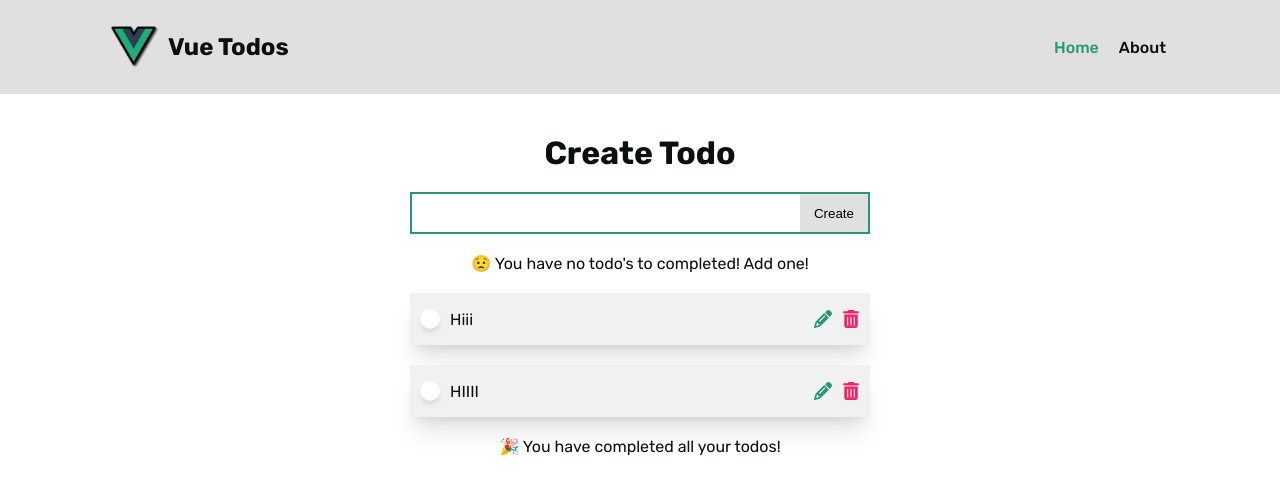
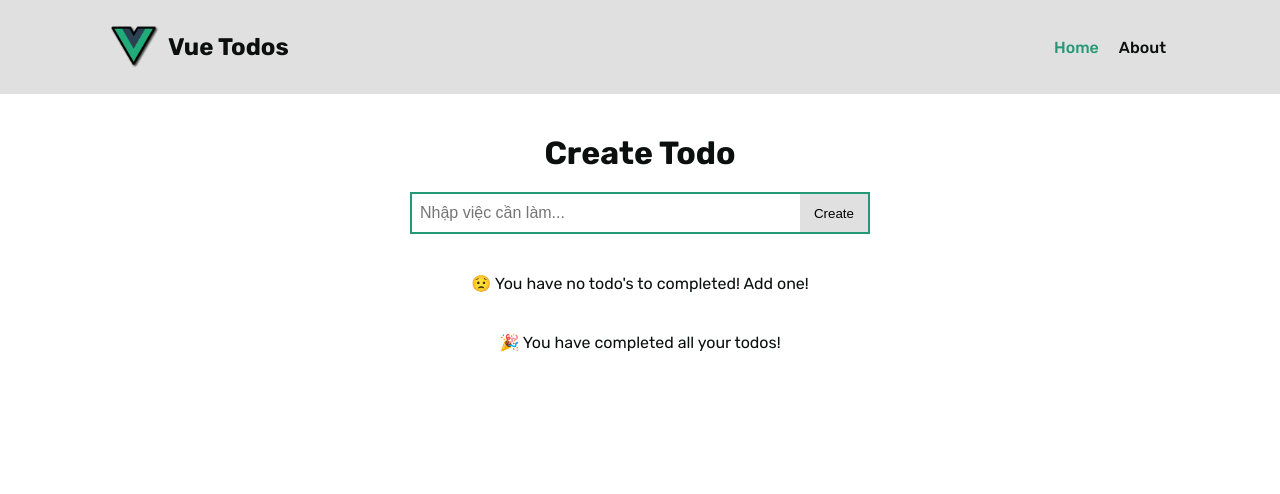
Before and after one commit to NguyenUyen-ReactJs2206/CRUD_Vue_TS, a Vue app in the folder Vue-Crud-Ts/: page / in a window 1280 px wide. Shown: the top 494 px of the page. Built offline with nearby package versions, Linux system fonts and the light colour scheme.

Commit message:
push and sace todo to localstorage

```diff
--- a/Vue-Crud-Ts/package.json
+++ b/Vue-Crud-Ts/package.json
@@ -10,6 +10,7 @@
   },
   "dependencies": {
     "sass": "^1.69.5",
+    "uuid": "^9.0.1",
     "vue": "^3.3.8",
     "vue-router": "^4.2.5"
   },
--- /dev/null
+++ b/Vue-Crud-Ts/src/components/ItemList.vue
@@ -0,0 +1,37 @@
+<template>
+  <ul class="todo-list">
+    <li v-for="todo in todos" :key="todo.id">
+      <input type="checkbox" v-model="todo.completed" />
+      <div class="todo">{{ todo.name }}</div>
+      <div class="icon">
+        <svg
+          xmlns="http://www.w3.org/2000/svg"
+          height="18"
+          width="18"
+          viewBox="0 0 512 512"
+        >
+          <path
+            d="M410.3 231l11.3-11.3-33.9-33.9-62.1-62.1L291.7 89.8l-11.3 11.3-22.6 22.6L58.6 322.9c-10.4 10.4-18 23.3-22.2 37.4L1 480.7c-2.5 8.4-.2 17.5 6.1 23.7s15.3 8.5 23.7 6.1l120.3-35.4c14.1-4.2 27-11.8 37.4-22.2L387.7 253.7 410.3 231zM160 399.4l-9.1 22.7c-4 3.1-8.5 5.4-13.3 6.9L59.4 452l23-78.1c1.4-4.9 3.8-9.4 6.9-13.3l22.7-9.1v32c0 8.8 7.2 16 16 16h32zM362.7 18.7L348.3 33.2 325.7 55.8 314.3 67.1l33.9 33.9 62.1 62.1 33.9 33.9 11.3-11.3 22.6-22.6 14.5-14.5c25-25 25-65.5 0-90.5L453.3 18.7c-25-25-65.5-25-90.5 0zm-47.4 168l-144 144c-6.2 6.2-16.4 6.2-22.6 0s-6.2-16.4 0-22.6l144-144c6.2-6.2 16.4-6.2 22.6 0s6.2 16.4 0 22.6z"
+          />
+        </svg>
+
+        <svg
+          xmlns="http://www.w3.org/2000/svg"
+          height="18"
+          width="18"
+          viewBox="0 0 448 512"
+        >
+          <path
+            d="M135.2 17.7C140.6 6.8 151.7 0 163.8 0H284.2c12.1 0 23.2 6.8 28.6 17.7L320 32h96c17.7 0 32 14.3 32 32s-14.3 32-32 32H32C14.3 96 0 81.7 0 64S14.3 32 32 32h96l7.2-14.3zM32 128H416V448c0 35.3-28.7 64-64 64H96c-35.3 0-64-28.7-64-64V128zm96 64c-8.8 0-16 7.2-16 16V432c0 8.8 7.2 16 16 16s16-7.2 16-16V208c0-8.8-7.2-16-16-16zm96 0c-8.8 0-16 7.2-16 16V432c0 8.8 7.2 16 16 16s16-7.2 16-16V208c0-8.8-7.2-16-16-16zm96 0c-8.8 0-16 7.2-16 16V432c0 8.8 7.2 16 16 16s16-7.2 16-16V208c0-8.8-7.2-16-16-16z"
+          />
+        </svg>
+      </div>
+    </li>
+  </ul>
+</template>
+
+<script setup lang="ts">
+import { TodoInterface } from "../types/todoList.type";
+
+defineProps<{ todos: TodoInterface[] }>();
+</script>
--- a/Vue-Crud-Ts/src/pages/Home.vue
+++ b/Vue-Crud-Ts/src/pages/Home.vue
@@ -2,68 +2,43 @@
   <main class="home">
     <h1>Create Todo</h1>
     <div class="input-wrap">
-      <input type="text" />
-      <button>Create</button>
+      <input
+        type="text"
+        v-model="newTodo"
+        @keyup.enter="addTodo"
+        placeholder="Nhập việc cần làm..."
+      />
+      <button type="submit" @click="addTodo">Create</button>
     </div>
+    <p>{{ newTodo }}</p>
+
     <p>😟 You have no todo's to completed! Add one!</p>
-    <ul class="todo-list">
-      <li>
-        <input type="checkbox" />
-        <div class="todo">Hiii</div>
-        <div class="icon">
-          <svg
-            xmlns="http://www.w3.org/2000/svg"
-            height="18"
-            width="18"
-            viewBox="0 0 512 512"
-          >
-            <path
-              d="M410.3 231l11.3-11.3-33.9-33.9-62.1-62.1L291.7 89.8l-11.3 11.3-22.6 22.6L58.6 322.9c-10.4 10.4-18 23.3-22.2 37.4L1 480.7c-2.5 8.4-.2 17.5 6.1 23.7s15.3 8.5 23.7 6.1l120.3-35.4c14.1-4.2 27-11.8 37.4-22.2L387.7 253.7 410.3 231zM160 399.4l-9.1 22.7c-4 3.1-8.5 5.4-13.3 6.9L59.4 452l23-78.1c1.4-4.9 3.8-9.4 6.9-13.3l22.7-9.1v32c0 8.8 7.2 16 16 16h32zM362.7 18.7L348.3 33.2 325.7 55.8 314.3 67.1l33.9 33.9 62.1 62.1 33.9 33.9 11.3-11.3 22.6-22.6 14.5-14.5c25-25 25-65.5 0-90.5L453.3 18.7c-25-25-65.5-25-90.5 0zm-47.4 168l-144 144c-6.2 6.2-16.4 6.2-22.6 0s-6.2-16.4 0-22.6l144-144c6.2-6.2 16.4-6.2 22.6 0s6.2 16.4 0 22.6z"
-            />
-          </svg>
-
-          <svg
-            xmlns="http://www.w3.org/2000/svg"
-            height="18"
-            width="18"
-            viewBox="0 0 448 512"
-          >
-            <path
-              d="M135.2 17.7C140.6 6.8 151.7 0 163.8 0H284.2c12.1 0 23.2 6.8 28.6 17.7L320 32h96c17.7 0 32 14.3 32 32s-14.3 32-32 32H32C14.3 96 0 81.7 0 64S14.3 32 32 32h96l7.2-14.3zM32 128H416V448c0 35.3-28.7 64-64 64H96c-35.3 0-64-28.7-64-64V128zm96 64c-8.8 0-16 7.2-16 16V432c0 8.8 7.2 16 16 16s16-7.2 16-16V208c0-8.8-7.2-16-16-16zm96 0c-8.8 0-16 7.2-16 16V432c0 8.8 7.2 16 16 16s16-7.2 16-16V208c0-8.8-7.2-16-16-16zm96 0c-8.8 0-16 7.2-16 16V432c0 8.8 7.2 16 16 16s16-7.2 16-16V208c0-8.8-7.2-16-16-16z"
-            />
-          </svg>
-        </div>
-      </li>
-      <li>
-        <input type="checkbox" />
-        <div class="todo">HIIII</div>
-        <div class="icon">
-          <svg
-            xmlns="http://www.w3.org/2000/svg"
-            height="18"
-            width="18"
-            viewBox="0 0 512 512"
-          >
-            <path
-              d="M410.3 231l11.3-11.3-33.9-33.9-62.1-62.1L291.7 89.8l-11.3 11.3-22.6 22.6L58.6 322.9c-10.4 10.4-18 23.3-22.2 37.4L1 480.7c-2.5 8.4-.2 17.5 6.1 23.7s15.3 8.5 23.7 6.1l120.3-35.4c14.1-4.2 27-11.8 37.4-22.2L387.7 253.7 410.3 231zM160 399.4l-9.1 22.7c-4 3.1-8.5 5.4-13.3 6.9L59.4 452l23-78.1c1.4-4.9 3.8-9.4 6.9-13.3l22.7-9.1v32c0 8.8 7.2 16 16 16h32zM362.7 18.7L348.3 33.2 325.7 55.8 314.3 67.1l33.9 33.9 62.1 62.1 33.9 33.9 11.3-11.3 22.6-22.6 14.5-14.5c25-25 25-65.5 0-90.5L453.3 18.7c-25-25-65.5-25-90.5 0zm-47.4 168l-144 144c-6.2 6.2-16.4 6.2-22.6 0s-6.2-16.4 0-22.6l144-144c6.2-6.2 16.4-6.2 22.6 0s6.2 16.4 0 22.6z"
-            />
-          </svg>
-
-          <svg
-            xmlns="http://www.w3.org/2000/svg"
-            height="18"
-            width="18"
-            viewBox="0 0 448 512"
-          >
-            <path
-              d="M135.2 17.7C140.6 6.8 151.7 0 163.8 0H284.2c12.1 0 23.2 6.8 28.6 17.7L320 32h96c17.7 0 32 14.3 32 32s-14.3 32-32 32H32C14.3 96 0 81.7 0 64S14.3 32 32 32h96l7.2-14.3zM32 128H416V448c0 35.3-28.7 64-64 64H96c-35.3 0-64-28.7-64-64V128zm96 64c-8.8 0-16 7.2-16 16V432c0 8.8 7.2 16 16 16s16-7.2 16-16V208c0-8.8-7.2-16-16-16zm96 0c-8.8 0-16 7.2-16 16V432c0 8.8 7.2 16 16 16s16-7.2 16-16V208c0-8.8-7.2-16-16-16zm96 0c-8.8 0-16 7.2-16 16V432c0 8.8 7.2 16 16 16s16-7.2 16-16V208c0-8.8-7.2-16-16-16z"
-            />
-          </svg>
-        </div>
-      </li>
-    </ul>
+    <ItemList :todos="todos" />
     <p>🎉 You have completed all your todos!</p>
   </main>
 </template>
 
-<script setup lang="ts"></script>
+<script setup lang="ts">
+import { reactive, ref } from "vue";
+import { TodoInterface } from "../types/todoList.type";
+import ItemList from "../components/ItemList.vue";
+import { saveToLocalStorage } from "../utils/localstorage";
+
+const todos: TodoInterface[] = reactive([]);
+const newTodo: { value: string } = ref("");
+
+let id = 0;
+
+const addTodo = () => {
+  if (newTodo.value.trim() !== "") {
+    todos.push({
+      id: id++,
+      name: newTodo.value,
+      completed: false,
+    });
+    newTodo.value = "";
+  }
+
+  saveToLocalStorage(todos);
+};
+</script>
--- a/Vue-Crud-Ts/src/router/index.ts
+++ b/Vue-Crud-Ts/src/router/index.ts
@@ -1,4 +1,4 @@
-import { createRouter, createWebHashHistory } from "vue-router";
+import { createRouter, createWebHistory } from "vue-router";
 import About from "../pages/About.vue";
 import Home from "../pages/Home.vue";
 
@@ -8,7 +8,7 @@ const routes = [
 ];
 const router = createRouter({
   // 4. Provide the history implementation to use. We are using the hash history for simplicity here.
-  history: createWebHashHistory(),
+  history: createWebHistory(),
   routes,
 });
 
--- /dev/null
+++ b/Vue-Crud-Ts/src/types/todoList.type.ts
@@ -0,0 +1,5 @@
+export interface TodoInterface {
+  id: number;
+  name: string;
+  completed: boolean;
+}
--- /dev/null
+++ b/Vue-Crud-Ts/src/utils/localstorage.ts
@@ -0,0 +1,5 @@
+import { TodoInterface } from "../types/todoList.type";
+
+export const saveToLocalStorage = (todos: TodoInterface[]) => {
+  localStorage.setItem("todos", JSON.stringify(todos));
+};
```
Also changed, not shown: 1 other file (tests, documents, lock files or other folders).
